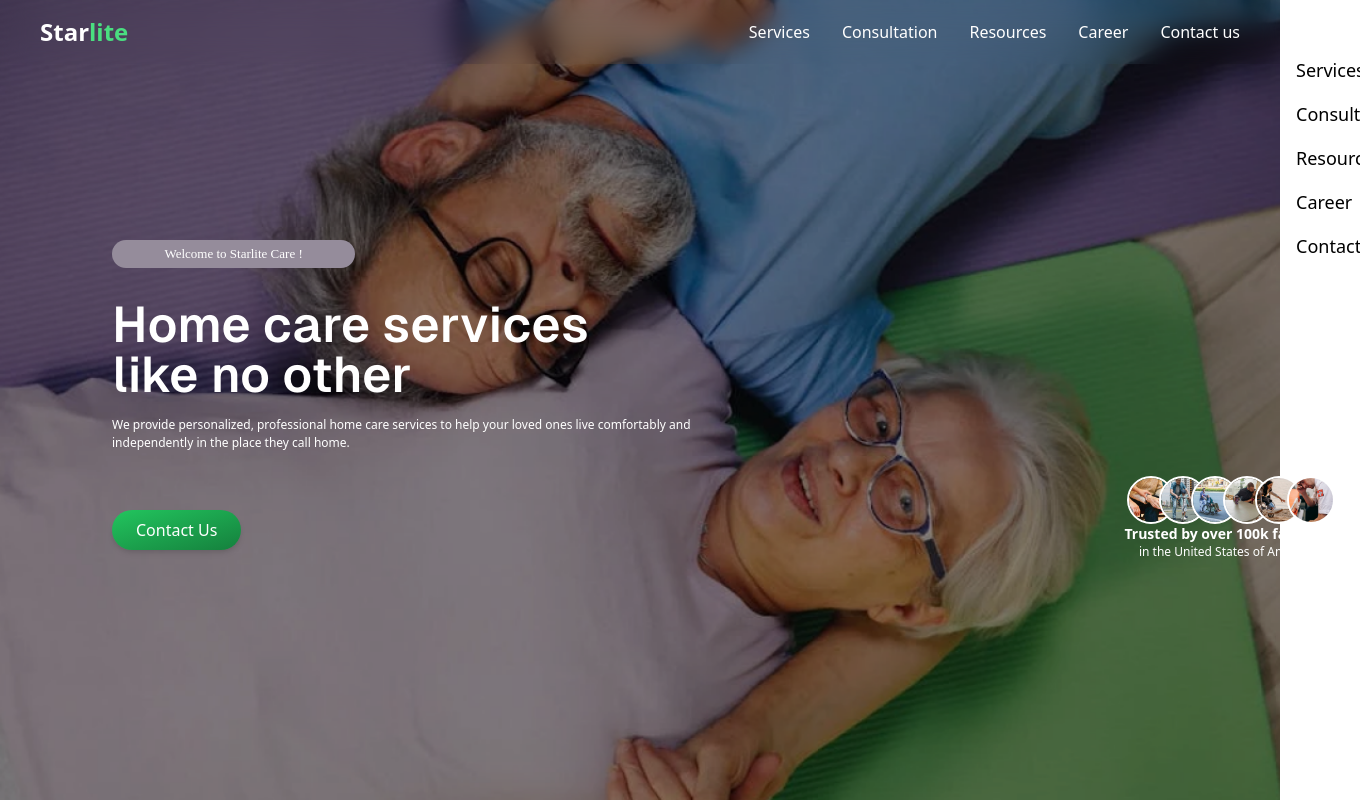
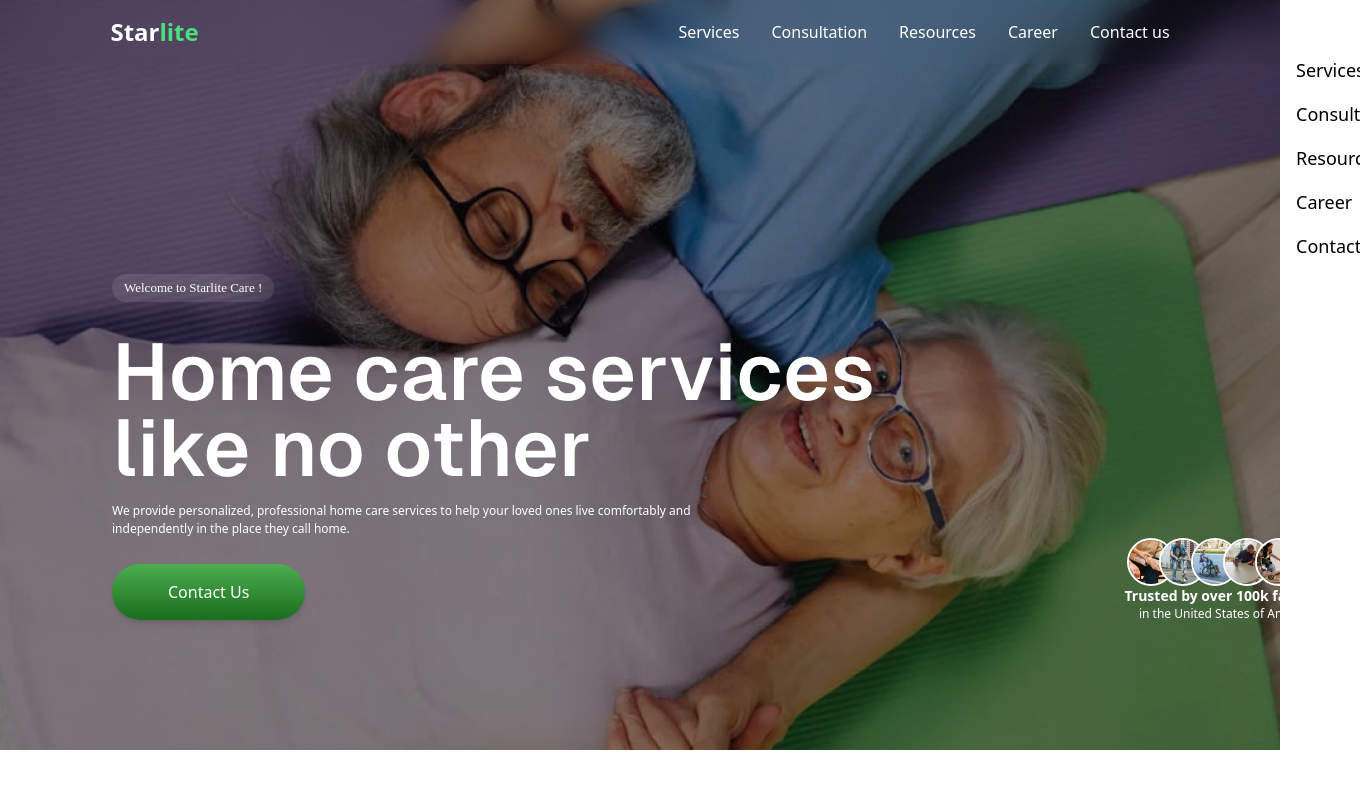
Before and after one commit to Starlite-Care/starlite-website, a Next.js app: page / in a window 1280 px wide. Shown: the top 802 px of the page, 1360 px wide, since content can reach past the window. Built offline with nearby package versions, Linux system fonts and the light colour scheme.

Commit message:
made general fixes

```diff
--- a/src/app/globals.css
+++ b/src/app/globals.css
@@ -21,3 +21,8 @@
   font-weight: 400;
   font-style: italic;
 }
+
+
+.gradient {
+  background: linear-gradient(180deg, #4CAF50 0%, #1D7020 93.75%);
+}
--- a/src/components/HeroSection.jsx
+++ b/src/components/HeroSection.jsx
@@ -4,12 +4,12 @@ import Image from "next/image";
 
 const TrustedFamilies = () => {
   const images = [
-    '/images/image-1.png',
-    '/images/image-2.png',
-    '/images/image-3.png',
-    '/images/image-4.png',
-    '/images/image-5.png',
-    '/images/image-6.png',
+    "/images/image-1.png",
+    "/images/image-2.png",
+    "/images/image-3.png",
+    "/images/image-4.png",
+    "/images/image-5.png",
+    "/images/image-6.png",
   ];
 
   return (
@@ -21,7 +21,7 @@ const TrustedFamilies = () => {
             className="absolute w-10 h-10 sm:w-12 sm:h-12 rounded-full overflow-hidden border-2 border-white"
             style={{
               left: `calc(50% - 6.2rem + ${index * 2.0}rem)`,
-              zIndex: index
+              zIndex: index,
             }}
           >
             <div className="relative w-full h-full">
@@ -29,7 +29,7 @@ const TrustedFamilies = () => {
                 src={src}
                 alt={`Family ${index + 1}`}
                 fill
-                style={{ objectFit: 'cover' }}
+                style={{ objectFit: "cover" }}
               />
             </div>
           </div>
@@ -47,24 +47,37 @@ const TrustedFamilies = () => {
 
 const HeroSection = () => {
   return (
-    <div className="relative  bg-cover bg-center" style={{ backgroundImage: "url('/images/bg.png')" }}>
-      <div className="h-screen  md:mx-20 md:-h-[80vh] lg:-h-[70vh] w-full flex items-center">
+    <div
+      className="relative overflow-hidden bg-cover bg-center"
+      style={{
+        backgroundImage: "url('/images/bg.png')",
+        backgroundPositionY: -50,
+        backgroundRepeat: "no-repeat",
+        backgroundSize: "cover",
+        // backgroundAttachment: "fixed",
+      }}
+    >
+      <div className="h-screen md:pt-24 md:mx-20 md:-h-[80vh] lg:-h-[70vh] w-full flex items-center">
         <div className="container  px-6 justify-center items-center text-center sm:px-8 py-12 sm:py-16">
-          <div className="bg-[#958C9B] rounded-full w-fixed sm:w-[20%] justify-center text-center px-3 py-1 mb-8">
-            <p className="text-white libre-baskerville-regular text-[13px]">Welcome to Starlite Care !</p>
+          <div className="bg-[#FFFFFF1A] rounded-full w-fit justify-center text-center px-3 py-1 mb-8">
+            <p className="text-white libre-baskerville-regular text-[13px]">
+              Welcome to Starlite Care !
+            </p>
           </div>
-          <div className="mb-8 sm:mb-12">
-            <h2 className="md:text-[50px] justify-center mx-8 md:mx-0  md:text-start text-[30px] w-[300px] leading-[50px] md:w-[550px] text-white font-geistSemiBold">
+          <div className="mb-8 sm:mb-6">
+            <h2 className="md:text-[80px] justify-center mx-8 md:mx-0  md:text-start text-[30px] w-[300px] leading-[76px] md:w-[800px] text-white font-geistSemiBold">
               Home care services like no other
             </h2>
             <p className="text-white w-full sm:w-[50%] md:text-start text-center text-[12px] mt-4">
-              We provide personalized, professional home care services to help your loved ones live comfortably and independently in the place they call home.
+              We provide personalized, professional home care services to help
+              your loved ones live comfortably and independently in the place
+              they call home.
             </p>
           </div>
           <div className="flex flex-col sm:flex-row justify-between items-center space-y-8 sm:space-y-0">
             <Link
               href="/contactUs"
-              className=" bg-gradient-to-tl from-green-700 to-green-500 hover:from-green-700 hover:to-green-500 transition-colors duration-300 shadow-md  px-6 py-2 rounded-full text-white text-center"
+              className=" bg-gradient-to-tl gradient transition-colors duration-300 shadow-md px-14 py-4 rounded-full text-white text-center"
             >
               Contact Us
             </Link>
--- a/src/components/Navbar.jsx
+++ b/src/components/Navbar.jsx
@@ -41,14 +41,13 @@ const Navbar = () => {
   return (
     <>
       <div
-        className={`fixed top-0 z-50 w-full transition-all duration-300 ${
+        className={`fixed top-0 z-50 w-full transition-all duration-300 overflow-hidden ${
           isScrolled
             ? "bg-white shadow-md"
             : "bg-transparent backdrop-blur-md backdrop-filter"
         }`}
       >
-        <div className="flex justify-between items-center px-4 sm:px-10 py-4">
-
+        <div className="flex justify-between w-[89%] mx-auto items-center px-4 sm:px-10 py-4">
           {/* Logo or Brand Name */}
           <Link
             href="/"
@@ -89,6 +88,10 @@ const Navbar = () => {
       <div
         className={`fixed top-0 right-0 w-1/2 h-1/2 bg-white z-50 transform transition-transform duration-300 ease-in-out ${
           isSideMenuOpen ? "translate-x-0" : "translate-x-full"
+        } ${
+          isScrolled
+            ? "bg-white shadow-md"
+            : "bg-transparent backdrop-blur-md backdrop-filter"
         }`}
       >
         <div className="p-4 h-full flex flex-col">
--- a/src/components/Personialize.jsx
+++ b/src/components/Personialize.jsx
@@ -1,6 +1,6 @@
-import Image from 'next/image'
-import Link from 'next/link'
-import React from 'react'
+import Image from "next/image";
+import Link from "next/link";
+import React from "react";
 
 const Personalize = () => {
   return (
@@ -12,36 +12,56 @@ const Personalize = () => {
 
       {/* Subheading */}
       <p className="text-gray-600 text-center text-sm sm:text-base md:text-lg max-w-xs sm:max-w-lg md:max-w-2xl mb-8 sm:mb-10">
-        We provide personalized, professional home care services to help your loved ones live comfortably and independently in the place they call home.
+        We provide personalized, professional home care services to help your
+        loved ones live comfortably and independently in the place they call
+        home.
       </p>
 
       {/* Call to Action Button */}
       <Link
-              href="/contactUs"
-             className="w-full  sm:w-[300px] mb-7 text-center py-3 px-4 text-white font-geistRegular font-semibold text-lg rounded-full bg-gradient-to-tl from-green-700 to-green-500 hover:from-green-700 hover:to-green-500 transition-colors duration-300 shadow-md mt-4 mx-auto"
-            >
-              Contact Us
-            </Link>
+        href="/contactUs"
+        className="w-full sm:w-[300px] mb-7 text-center py-3 px-4 text-white font-geistRegular font-semibold text-lg rounded-full gradient transition-colors duration-300 shadow-md mt-4 mx-auto"
+      >
+        Contact Us
+      </Link>
 
       {/* Social Media Icons */}
       <div className="flex space-x-4 sm:space-x-6">
         {/* Facebook Icon */}
         <a href="#" className="w-10 h-10 sm:w-12 sm:h-12 relative">
-          <Image src="/images/facebook.svg" alt="Facebook" fill style={{objectFit: 'contain'}} sizes="(max-width: 640px) 40px, 48px" />
+          <Image
+            src="/images/facebook.svg"
+            alt="Facebook"
+            fill
+            style={{ objectFit: "contain" }}
+            sizes="(max-width: 640px) 40px, 48px"
+          />
         </a>
 
         {/* LinkedIn Icon */}
         <a href="#" className="w-10 h-10 sm:w-12 sm:h-12 relative">
-          <Image src="/images/in.svg" alt="LinkedIn" fill style={{objectFit: 'contain'}} sizes="(max-width: 640px) 40px, 48px" />
+          <Image
+            src="/images/in.svg"
+            alt="LinkedIn"
+            fill
+            style={{ objectFit: "contain" }}
+            sizes="(max-width: 640px) 40px, 48px"
+          />
         </a>
 
         {/* X (Twitter) Icon */}
         <a href="#" className="w-10 h-10 sm:w-12 sm:h-12 relative">
-          <Image src="/images/x.svg" alt="Twitter" fill style={{objectFit: 'contain'}} sizes="(max-width: 640px) 40px, 48px" />
+          <Image
+            src="/images/x.svg"
+            alt="Twitter"
+            fill
+            style={{ objectFit: "contain" }}
+            sizes="(max-width: 640px) 40px, 48px"
+          />
         </a>
       </div>
     </section>
-  )
-}
+  );
+};
 
-export default Personalize
+export default Personalize;
```
Lines whose indentation alone changed are shown as unchanged.
